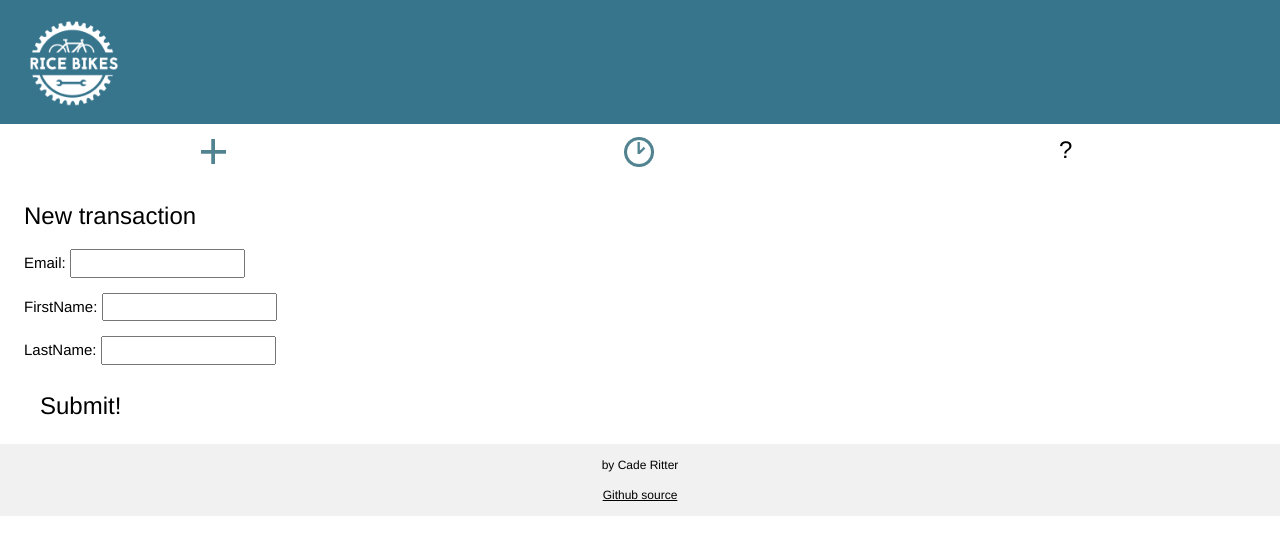
After one commit to caderitter/rice_bikes_rewrite, a Django app: page /new_transaction in a window 1280 px wide. The commit adds this page. Shown: the top 555 px of the page. Run offline with Django 3.2, Linux system fonts and the light colour scheme.

Commit message:
getting the first form working

```diff
--- /dev/null
+++ b/bikes/forms.py
@@ -0,0 +1,15 @@
+from django import forms
+import datetime
+from .models import Transaction, Customer
+
+
+class CustomerForm(forms.ModelForm):
+    class Meta:
+        model = Customer
+        fields = ('email', 'firstName', 'lastName')
+
+
+class TransactionForm(forms.ModelForm):
+    class Meta:
+        model = Transaction
+        exclude = ('customer', 'bike', 'repairs', 'items',)
--- a/bikes/models.py
+++ b/bikes/models.py
@@ -1,5 +1,4 @@
 from django.db import models
-
 
 # Bike model.
 
@@ -48,8 +47,8 @@ class Customer(models.Model):
 
 
 class Transaction(models.Model):
-    creation_date = models.DateField()
-    customer = models.ForeignKey(Customer, on_delete=models.CASCADE, blank=True, null=True)
+    creation_date = models.DateTimeField(auto_now_add=True)
+    customer = models.ForeignKey(Customer, on_delete=models.CASCADE, null=True)
     bike = models.ForeignKey(Bike, on_delete=models.CASCADE, blank=True, null=True)
     repairs = models.ManyToManyField(Repair, blank=True)
     items = models.ManyToManyField(Item, blank=True)
--- a/bikes/templates/bikes/base.html
+++ b/bikes/templates/bikes/base.html
@@ -8,6 +8,16 @@
 <link rel="stylesheet" type="text/css" href="{% static 'bikes/style.css' %}" />
 
 <style>
+    html, body, h1, h2, h3 {
+        font-family: Helvetica;
+    }
+    h1 {
+        font-size: 48px;
+    }
+    .footer-text {
+        text-align: center;
+        font-size: 12px;
+    }
     .w3-theme-l5 {color:#000 !important; background-color:#f4f9fb !important}
     .w3-theme-l4 {color:#000 !important; background-color:#d9eaf0 !important}
     .w3-theme-l3 {color:#000 !important; background-color:#b3d4e1 !important}
@@ -35,55 +45,41 @@
     <head>
         <title>Rice Bikes</title>
     </head>
-        <div class="w3-container w3-theme-d2">
-            <h1>Rice Bikes</h1>
+
+        <div class="w3-container w3-theme-d2 w3-padding-large">
+            <a href="{% url 'index' %}">
+                <img src="{% static 'bikes/rb_app_logo_full.png' %}" style="width:100px; height:100px" />
+            </a>
         </div>
 
 
 
         <div class="w3-bar">
-          <button
-                  onclick="document.getElementById('id01').style.display='block'"
-                  class="w3-bar-item w3-button w3-xlarge w3-hover-theme"
-                  style="width:33.3%">New Transaction
-          </button>
+            <a href="{% url 'new_transaction' %}">
+              <div class="w3-bar-item w3-button w3-xlarge w3-hover-theme" style="width:33.3%">
+                  <img src="{% static 'bikes/rb_app_add.png' %}" style="width: 25px; height: 25px;">
+              </div>
+            </a>
 
-            <div id="id01" class="w3-modal">
-                <div class="w3-modal-content w3-animate-top w3-card-8">
-
-                  <header class="w3-container">
-                    <span onclick="document.getElementById('id01').style.display='none'"
-                    class="w3-closebtn">&times;</span>
-                    <h2>New Transaction</h2>
-                  </header>
-
-                  <form class="w3-container w3-theme">
-                      <p>
-                      <input class="w3-input" type="text">
-                      <label>First Name</label></p>
-                      <p>
-                      <input class="w3-input" type="text">
-                      <label>Last Name</label></p>
-                      <p>
-                      <input class="w3-input" type="text">
-                      <label>Email</label></p>
-                      <p>
-                      <input type="submit" value="Submit"></p>
-                  </form>
-                </div>
-            </div>
-
-          <button class="w3-bar-item w3-button w3-xlarge w3-hover-theme" style="width:33.3%">History</button>
-          <button class="w3-bar-item w3-button w3-xlarge w3-hover-theme" style="width:33.3%">Button</button>
+          <div class="w3-bar-item w3-button w3-xlarge w3-hover-theme"
+               style="width:33.3%">
+              <img src="{% static 'bikes/rb_app_history.png' %}" style="width: 30px; height: 30px;">
+          </div>
+          <button class="w3-bar-item w3-button w3-xlarge w3-hover-theme" style="width:33.3%">?</button>
 
         </div>
 
-
     <body>
-
             {% block content %}{% endblock content %}
-
     </body>
 
+    <footer>
+        <div class="w3-container w3-light-gray">
+            <p class="footer-text">by Cade Ritter</p>
+            <a href="https://github.com/caderitter/rice_bikes_rewrite">
+                <p class="footer-text">Github source</p>
+            </a>
+        </div>
+    </footer>
 
 </html>
--- a/bikes/templates/bikes/detail.html
+++ b/bikes/templates/bikes/detail.html
@@ -1,10 +1,10 @@
 {% extends "bikes/base.html" %}
 
 {% block content %}
-<body>
+
     <div class="w3-container">
         {% if transaction.customer %}
-            <h3>{{ transaction.id }} - {{ transaction.customer.firstName }} {{ transaction.customer.lastName }}</h3>
+            <h3>{{ transaction.id }} - {{ transaction.customer.firstName }} {{ transaction.customer.lastName }} - {{ transaction.creation_date }}</h3>
         {% else %}
             <h3>{{ transaction.id }}</h3>
         {% endif %}
@@ -22,5 +22,5 @@
         </ul>
         <button class="w3-button">Delete</button>
     </div>
-</body>
+
 {% endblock content %}
--- /dev/null
+++ b/bikes/templates/bikes/new_transaction.html
@@ -0,0 +1,15 @@
+{% extends "bikes/base.html" %}
+
+{% block content %}
+
+<div class="w3-container w3-padding-large">
+    <h3>New transaction</h3>
+    <form method="POST" class="post-form">
+        {% csrf_token %}
+        {{ customer_form.as_p }}
+        {{ transaction_form }}
+        <button type="submit" class="w3-button w3-xlarge w3-hover-theme">Submit!</button>
+    </form>
+</div>
+
+{% endblock content %}
--- a/bikes/urls.py
+++ b/bikes/urls.py
@@ -5,4 +5,5 @@ from . import views
 urlpatterns = [
     url(r'^$', views.IndexView.as_view(), name='index'),
     url(r'^(?P<pk>[0-9]+)/$', views.DetailView.as_view(), name='detail'),
+    url(r'^new_transaction$', views.add_transaction, name='new_transaction',)
 ]
--- a/bikes/views.py
+++ b/bikes/views.py
@@ -1,9 +1,10 @@
-from django.shortcuts import render, get_object_or_404
-from django.http import HttpResponse
+from django.shortcuts import render, redirect, render_to_response
+from django.http import HttpResponse, HttpResponseRedirect
 from django.views import generic
+import datetime
 
-from .models import Transaction
-
+from .forms import CustomerForm, TransactionForm
+from .models import Customer, Transaction
 
 class IndexView(generic.ListView):
     template_name = 'bikes/index.html'
@@ -16,3 +17,19 @@ class IndexView(generic.ListView):
 class DetailView(generic.DetailView):
     model = Transaction
     template_name = 'bikes/detail.html'
+
+
+def add_transaction(request):
+    if request.method == "POST":
+        customer_form = CustomerForm(request.POST, instance=Customer())
+        transaction_form = TransactionForm(request.POST, instance=Transaction())
+        if customer_form.is_valid() and transaction_form.is_valid():
+            new_customer = customer_form.save()
+            new_transaction = transaction_form.save()
+            new_transaction.customer = new_customer
+            new_transaction.save()
+            return HttpResponseRedirect('/')
+    else:
+        customer_form = CustomerForm(instance=Customer())
+        transaction_form = TransactionForm(instance=Transaction())
+    return render(request, 'bikes/new_transaction.html', {'customer_form': customer_form, 'transaction_form': transaction_form})
```
Also changed, not shown: bikes/templates/bikes/index.html (+2 -12 lines), bikes/migrations/0005_auto_20170227_0424.py (added), bikes/migrations/0006_auto_20170227_0807.py (added), bikes/migrations/0007_auto_20170227_0824.py (added), bikes/migrations/0008_auto_20170227_0827.py (added), bikes/static/bikes/rb_app_add.png (added), bikes/static/bikes/rb_app_history.png (added), bikes/static/bikes/rb_app_logo_full.png (added), db.sqlite3.
